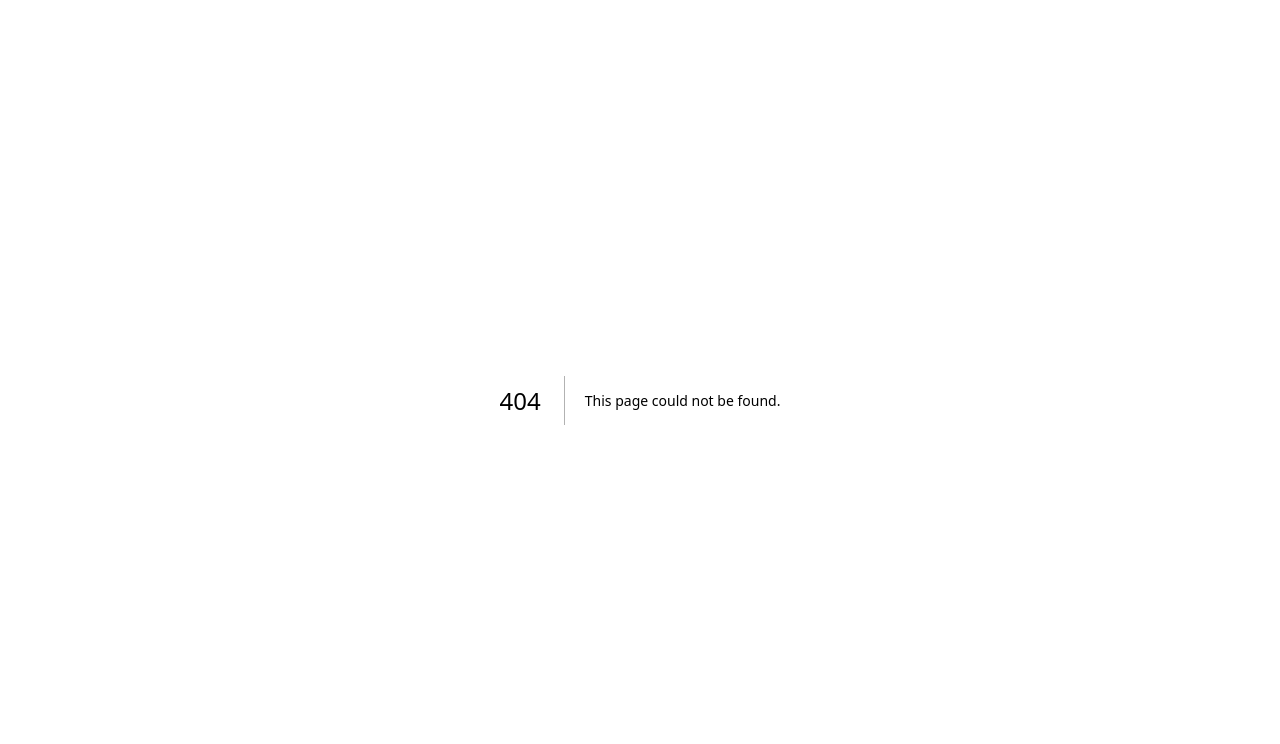
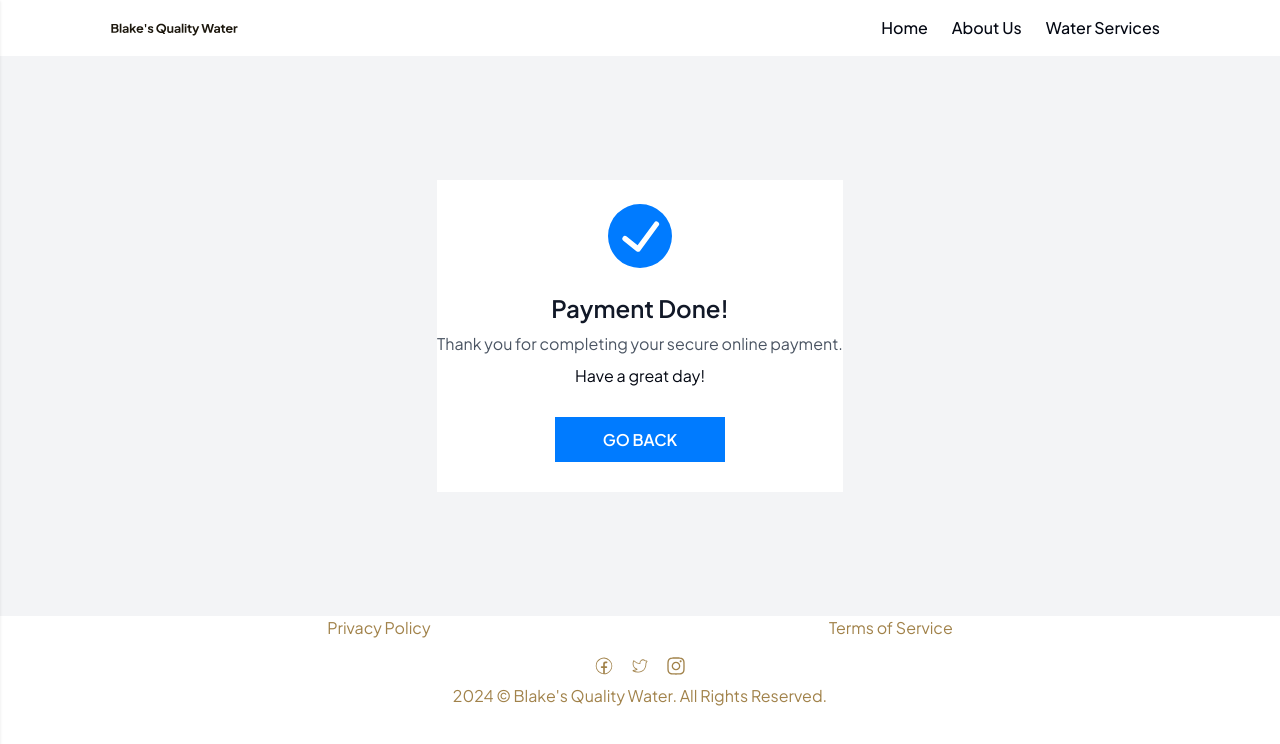
Before and after one commit to MoazamAli45/need-h2O-project, a Next.js app: page /checkout-success in a window 1280 px wide. Before the commit this address had no page. Shown: the top 744 px of the page. Built offline with nearby package versions, Linux system fonts and the light colour scheme.

Commit message:
Add new components and update existing components

```diff
--- a/src/app/about/page.js
+++ b/src/app/about/page.js
@@ -3,15 +3,12 @@ import Image from "next/image";
 import Navigation from "@/components/shared/Navigation";
 import Wrapper from "@/components/shared/Wrapper";
 import AboutSection from "@/components/About/AboutSection";
-import Footer from "@/components/Home/Footer";
+import Footer from "@/components/shared/Footer";
 
 const About = () => {
   return (
     <>
-      <Navigation />
-
       <AboutSection />
-      <Footer />
     </>
   );
 };
--- a/src/app/api/checkout/route.js
+++ b/src/app/api/checkout/route.js
@@ -2,21 +2,26 @@ import { NextResponse } from "next/server";
 import Stripe from "stripe";
 
 const stripe = new Stripe(process.env.STRIPE_SECRET_KEY);
-console.log(process.env.STRIPE_SECRET_KEY, "SECRET KEY");
 import Order from "@/model/Order";
-export const POST = async (req, res) => {
+import connect from "@/utils/db";
+export const POST = async (req) => {
   try {
+    console.log("checkout");
+    await connect();
+
     const body = await req.json();
-    const order = await Order.findById(body._id);
+    console.log(body, "Body");
+    const order = await Order.findById(body);
+    console.log(order, "Order");
     order.submitted = true;
 
     await order.save();
 
     const session = await stripe.checkout.sessions.create({
       payment_method_types: ["card"],
-      success_url: `/checkout-success`,
-      cancel_url: `/`,
-      //   customer_email: req.user.email,
+      success_url: `${process.env.CLIENT_URL}/checkout-success`,
+      cancel_url: `${process.env.CLIENT_URL}/`,
+      customer_email: order.profile.email,
       //   client_reference_id: req.params.orderId,
       mode: "payment",
       line_items: [
@@ -33,15 +38,20 @@ export const POST = async (req, res) => {
       ],
     });
 
-    return new NextResponse({
-      success: true,
-      url: session.url,
-      session,
-    });
+    return new NextResponse(
+      JSON.stringify({
+        success: true,
+        url: session.url,
+        session,
+      })
+    );
   } catch (err) {
-    return new NextResponse({
-      status: 400,
-      error: err.message,
-    });
+    console.log(err);
+    return new NextResponse(
+      JSON.stringify({
+        status: 400,
+        error: err.message,
+      })
+    );
   }
 };
--- a/src/app/book-order/page.js
+++ b/src/app/book-order/page.js
@@ -1,6 +1,5 @@
 "use client";
 import CheckoutStepper from "@/components/Order/CheckoutStepper";
-import Navigation from "@/components/shared/Navigation";
 import OrderContext from "@/context/OrderProvider";
 import { useRouter } from "next/navigation";
 import React, { useContext } from "react";
@@ -44,8 +43,6 @@ const Page = () => {
   }
   return (
     <>
-      <Navigation />
-
       <CheckoutStepper stepsConfig={CHECKOUT_STEPS} />
     </>
   );
--- /dev/null
+++ b/src/app/checkout-success/page.js
@@ -0,0 +1,39 @@
+import Link from "next/link";
+import React from "react";
+
+const PaymentConfirmation = () => {
+  return (
+    <div className="bg-gray-100 h-[70vh] my-auto flex items-center justify-center">
+      <div className="bg-white   ">
+        <svg
+          viewBox="0 0 24 24"
+          className="text-bluePrimary w-16 h-16 mx-auto my-6"
+        >
+          <path
+            fill="currentColor"
+            d="M12,0A12,12,0,1,0,24,12,12.014,12.014,0,0,0,12,0Zm6.927,8.2-6.845,9.289a1.011,1.011,0,0,1-1.43.188L5.764,13.769a1,1,0,1,1,1.25-1.562l4.076,3.261,6.227-8.451A1,1,0,1,1,18.927,8.2Z"
+          ></path>
+        </svg>
+        <div className="text-center">
+          <h3 className="md:text-2xl text-base text-gray-900 font-semibold text-center">
+            Payment Done!
+          </h3>
+          <p className="text-gray-600 my-2">
+            Thank you for completing your secure online payment.
+          </p>
+          <p> Have a great day! </p>
+          <div className="py-10 text-center">
+            <Link
+              href="/"
+              className="px-12 bg-bluePrimary hover:bg-bluePrimary/[.90] text-white font-semibold py-3"
+            >
+              GO BACK
+            </Link>
+          </div>
+        </div>
+      </div>
+    </div>
+  );
+};
+
+export default PaymentConfirmation;
--- a/src/app/layout.js
+++ b/src/app/layout.js
@@ -2,6 +2,7 @@ import Navigation from "@/components/shared/Navigation";
 import "./globals.css";
 import { OrderProvider } from "@/context/OrderProvider";
 import { Toaster } from "@/components/ui/sonner";
+import Footer from "@/components/shared/Footer";
 
 export const metadata = {
   title: "Create Next App",
@@ -12,7 +13,12 @@ export default function RootLayout({ children }) {
   return (
     <html lang="en">
       <OrderProvider>
-        <body>{children}</body>
+        <body>
+          <Navigation />
+
+          {children}
+          <Footer />
+        </body>
         <Toaster richColors />
       </OrderProvider>
     </html>
--- a/src/app/page.js
+++ b/src/app/page.js
@@ -1,6 +1,6 @@
 import Contact from "@/components/Home/Contact";
 import Faq from "@/components/Home/Faq";
-import Footer from "@/components/Home/Footer";
+import Footer from "@/components/shared/Footer";
 import Hero from "@/components/Home/Hero";
 import Services from "@/components/Home/Services";
 import Navigation from "@/components/shared/Navigation";
@@ -8,12 +8,10 @@ import Navigation from "@/components/shared/Navigation";
 export default function Home() {
   return (
     <>
-      <Navigation />
       <Hero />
       <Services />
       <Faq />
       <Contact />
-      <Footer />
     </>
   );
 }
--- a/src/components/Order/CheckoutStepper.jsx
+++ b/src/components/Order/CheckoutStepper.jsx
@@ -5,6 +5,7 @@ import Wrapper from "../shared/Wrapper";
 import { Button } from "../ui/button";
 import OrderContext from "@/context/OrderProvider";
 import { toast } from "sonner";
+import axios from "axios";
 
 const CheckoutStepper = ({ stepsConfig = [] }) => {
   const [currentStep, setCurrentStep] = useState(2);
@@ -77,6 +78,7 @@ const CheckoutStepper = ({ stepsConfig = [] }) => {
         body: JSON.stringify(order),
       });
 
+      console.log(res, "Res");
       if (!res.ok) {
         throw new Error("Something went wrong!");
       }
@@ -84,6 +86,24 @@ const CheckoutStepper = ({ stepsConfig = [] }) => {
       const data = await res.json();
       console.log(data?.data, "Data From Server ");
       toast.success("Order Submitted Successfully");
+
+      //   STRIPE CHECKOUT
+
+      const stripeRes = await fetch("/api/checkout", {
+        method: "POST",
+        headers: {
+          "Content-Type": "application/json",
+        },
+        body: JSON.stringify(data?.data._id),
+      });
+      if (!stripeRes.ok) {
+        throw new Error("Something went wrong!");
+      }
+
+      const stripeData = await stripeRes.json();
+      if (stripeData?.success) {
+        window.location.href = stripeData.url;
+      }
     } catch (error) {
       toast.error(error.message);
     }
--- a/src/components/Home/Footer.jsx
+++ b/src/components/shared/Footer.jsx
@@ -1,12 +1,12 @@
 import React from "react";
-import Wrapper from "../shared/Wrapper";
+import Wrapper from "./Wrapper";
 import Link from "next/link";
 import { CiFacebook } from "react-icons/ci";
 import { CiTwitter } from "react-icons/ci";
 import { RxInstagramLogo } from "react-icons/rx";
 
 const Footer = () => (
-  <footer className="mb-6">
+  <footer className="mb-2 md:mb-6">
     <Wrapper>
       <div className="flex justify-around">
         <Link
--- a/src/utils/db.js
+++ b/src/utils/db.js
@@ -2,8 +2,10 @@ import mongoose from "mongoose";
 
 const connect = async () => {
   try {
+    console.log("Connecting to MongoDB");
     await mongoose.connect(process.env.MONGODB_URI);
   } catch (error) {
+    console.log("error in connecting Database ");
     throw new Error(error);
   }
 };
--- a/tailwind.config.js
+++ b/tailwind.config.js
@@ -20,6 +20,7 @@ module.exports = {
       colors: {
         primaryColor: " #009963",
         cyan: "#A1824A",
+        bluePrimary: "#007bff",
 
         border: "hsl(var(--border))",
         input: "hsl(var(--input))",
```
Also changed, not shown: 1 other file (tests, documents, lock files or other folders).
